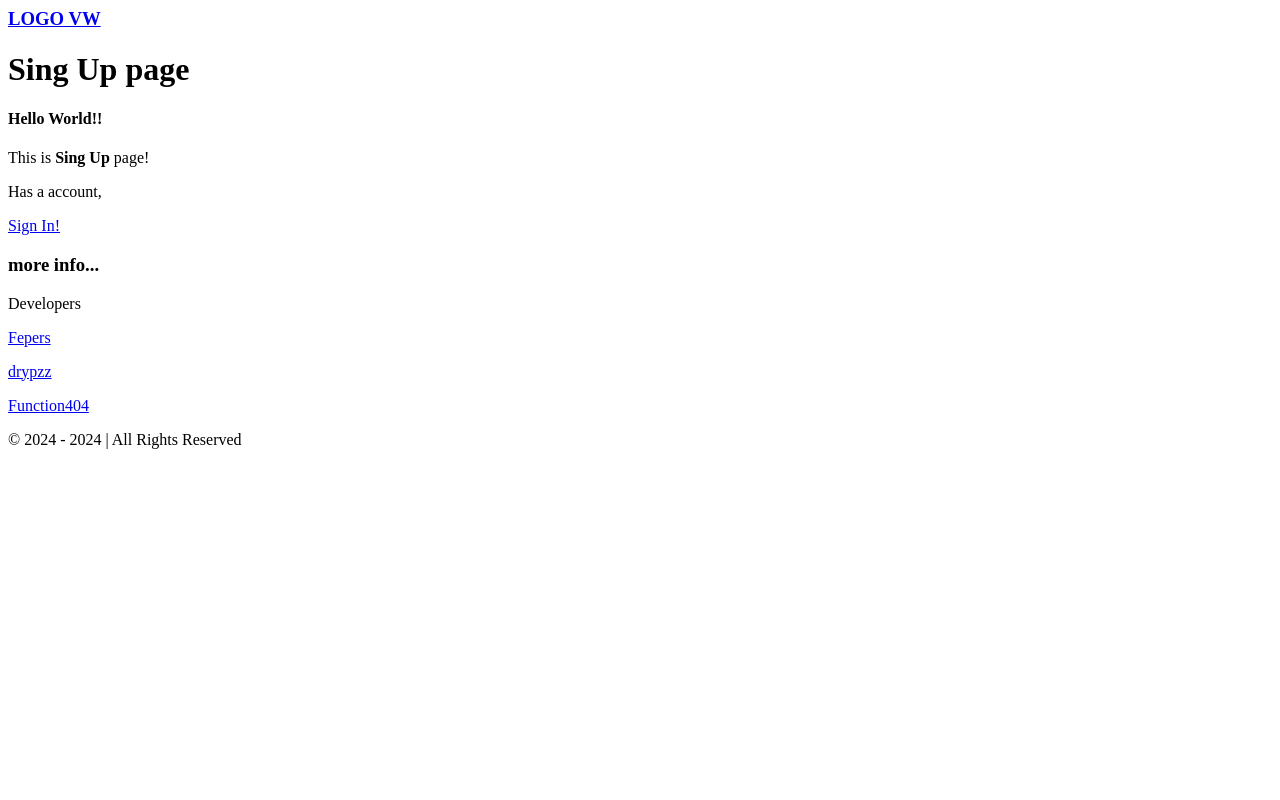
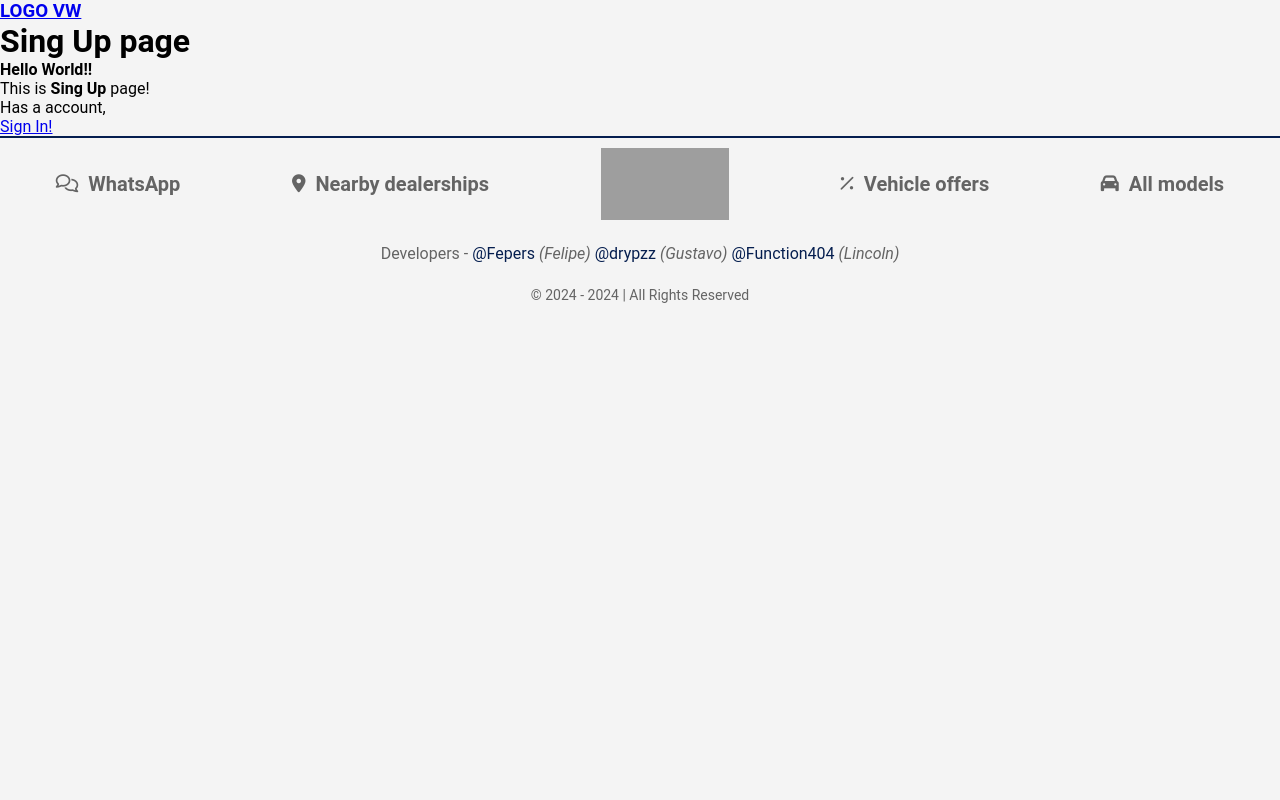
Before and after one commit to function404/vwcrud_, a PHP site: page /assets/pages/signUpPage.php in a window 1280 px wide. Run offline with PHP 8.4, Linux system fonts and the light colour scheme; some libraries are stand-ins or nearby versions; grey boxes are pictures that could not be loaded.

Commit message:
feat: add styles to the footer

```diff
--- /dev/null
+++ b/assets/css/global.css
@@ -0,0 +1,138 @@
+/**
+   * Global CSS
+   *
+   * This file contains the Global CSS of the website.
+   *
+*/
+* {
+   margin: 0;
+   padding: 0;
+   box-sizing: border-box;
+   scroll-behavior: smooth;
+}
+
+body {
+   font-family: 'Roboto', sans-serif;
+   background-color: #f4f4f4;
+}
+
+/* Footer*/
+footer {
+   text-align: center;
+   padding: 10px 0;
+   border-top: 2px solid #051E4F;
+}
+footer .container-links {
+   display: flex;
+   flex-direction: row;
+   justify-content: space-around;
+   align-items: center;
+}
+footer .container-links .content-links {
+   display: flex;
+   flex-direction: row;
+   justify-content: space-between;
+   align-items: center;
+   gap: 10px;
+}
+footer .container-links .content-links img {
+   width: 128px;
+   height: 72px;
+   object-fit: cover;
+}
+footer .container-links .content-links p a {
+   font-size: 20px;
+   color: #646464;
+   font-weight: 700;
+   text-decoration: none;
+   transition: all .5s ease-in-out;
+}
+footer .container-links .content-links p a:hover {
+   color: #051E4F;
+   transition: all .5s ease-in-out;
+}
+footer .container-links .content-links i {
+   font-size: 18px;
+   color: #646464;
+}
+footer .content-visible-mobile {
+   display: none;
+   visibility: hidden;
+}
+
+footer .container-devs {
+   display: flex;
+   flex-direction: row;
+   justify-content: center;
+   align-items: center;
+   margin-top: 24px;
+}
+footer .container-devs p {
+   font-size: 16px;
+   color: #646464;
+}
+footer .container-devs p a {
+   color: #051E4F;
+   text-decoration: none;
+   transition: all .5s ease-in-out;
+}
+footer .container-devs p a:hover {
+   color: #646464;
+   transition: all .5s ease-in-out;
+}
+
+footer .copyright {
+   margin-top: 24px;
+   font-size: 14px;
+   color: #646464;
+}
+
+@media screen and (max-width: 768px) {
+   footer .container-links {
+      flex-direction: column;
+      gap: 20px;
+   }
+   footer .container-links .content-visible-mobile {
+      display: flex;
+      visibility: visible;
+   }
+   footer .container-links .content-visible-mobile {
+      display: flex;
+      align-items: center;
+   }
+   footer .container-links .content-visible-mobile img {
+      width: 128px;
+      height: 72px;
+      object-fit: cover;
+   }
+   footer .container-links .content-visible-mobile .p-visible-mobile{
+      font-size: 20px;
+      color: #051E4F;
+      font-weight: 600;
+   }
+
+   footer .container-links .content-links {
+      flex-direction: row;
+   }
+   footer .container-links .content-links.logo-visble-web {
+      display: none;
+   }
+   footer .container-links .content-links p a {
+      font-size: 18px;
+   }
+   footer .container-links .content-links i {
+      font-size: 16px;
+   }
+
+   footer .container-devs {
+      flex-wrap: wrap;
+      padding: 0 30px;
+   }
+   footer .container-devs p {
+      font-size: 14px;
+   }
+
+   footer .copyright {
+      font-size: 12px;
+   }
+}
--- a/assets/includes/footer.php
+++ b/assets/includes/footer.php
@@ -6,22 +6,50 @@
 */ -->
 
         <footer>
-            <div>
-                <h3>more info...</h3>
-            </div>
-            <div>
-                <p>Developers</p>
-                <p>
-                    <a href="https://www.github.com/Felipe-G-Schmitt" target="_blank">Fepers</a>
+            <section class="container-links">
+                <article class="content-visible-mobile">
+                    <img src="https://s3-alpha-sig.figma.com/img/aa4e/4b27/f2a0230cad97e6d4453b5aabf7dc383f?Expires=1731283200&Key-Pair-Id=APKAQ4GOSFWCVNEHN3O4&Signature=mTi0hPdRdSpzcc1aITmZZzJnSzm6bt97oLmYbazvc6sLfiGxS8eUIQTLgjM0Q-Cxxmm4skkQH~aitODfDA-vHhJ6H2tZi8E~skMh6P9LP~NVvb6VUlzK36~s7kCd8DleOBISHXd~Ef51pb38Aat5HAz5WVEVtD2SfHk3U5TZy7tL7chf8MY63bmSNXDEf5ftvMhnLUNo2xidBjhECvZ8xiKgmaRckbscPDuGDA2pa7lhBMgo7SP56Vnk~Odvx4YNk2jFu8BG2xSv4N0gccFJpGaj5I0NWVJD58RNegjAW8eaZh0Um9nxtmxBmdJSdyFTcaXlncJBCU8Go4GlfoClCQ__" alt="LOGO-VW">
+                    <p class="p-visible-mobile">Volkswagen Das Auto</p>
+                </article>
+                <article class="content-links">
+                    <i class="fa-regular fa-comments"></i>
+                    <p>
+                        <a href="#">WhatsApp</a>
+                    </p>
+                </article>
+                <article class="content-links">
+                    <i class="fa-solid fa-location-dot"></i>
+                    <p>
+                        <a href="#">Nearby dealerships</a>
+                    </p>
+                </article>
+                <article class="content-links logo-visble-web">
+                    <img src="https://s3-alpha-sig.figma.com/img/aa4e/4b27/f2a0230cad97e6d4453b5aabf7dc383f?Expires=1731283200&Key-Pair-Id=APKAQ4GOSFWCVNEHN3O4&Signature=mTi0hPdRdSpzcc1aITmZZzJnSzm6bt97oLmYbazvc6sLfiGxS8eUIQTLgjM0Q-Cxxmm4skkQH~aitODfDA-vHhJ6H2tZi8E~skMh6P9LP~NVvb6VUlzK36~s7kCd8DleOBISHXd~Ef51pb38Aat5HAz5WVEVtD2SfHk3U5TZy7tL7chf8MY63bmSNXDEf5ftvMhnLUNo2xidBjhECvZ8xiKgmaRckbscPDuGDA2pa7lhBMgo7SP56Vnk~Odvx4YNk2jFu8BG2xSv4N0gccFJpGaj5I0NWVJD58RNegjAW8eaZh0Um9nxtmxBmdJSdyFTcaXlncJBCU8Go4GlfoClCQ__" alt="LOGO-VW">
+                </article>
+                <article class="content-links">
+                    <i class="fa-regular fa-percent"></i>
+                    <p>
+                        <a href="#">Vehicle offers</a>
+                    </p>
+                </article>
+                <article class="content-links">
+                    <i class="fa-solid fa-car"></i>
+                    <p>
+                        <a href="#">All models</a>
+                    </p>
+                </article>
+            </section>
+            <section class="container-devs">
+                <p>Developers -
+                    <a href="https://www.github.com/Felipe-G-Schmitt" target="_blank">@Fepers</a>
+                    <i>(Felipe)</i>
+                    <a href="https://www.github.com/drypzz" target="_blank">@drypzz</a>
+                    <i>(Gustavo)</i>
+                    <a href="https://www.github.com/function404" target="_blank">@Function404</a>
+                    <i>(Lincoln)</i>
                 </p>
-                <p>
-                    <a href="https://www.github.com/drypzz" target="_blank">drypzz</a>
-                </p>
-                <p>
-                    <a href="https://www.github.com/function404" target="_blank">Function404</a>
-                </p>
-                <p>&copy; 2024 - <?php echo date('Y'); ?> | All Rights Reserved</p>
-            <div>
+            </section>
+            <p class="copyright">&copy; 2024 - <?php echo date('Y'); ?> | All Rights Reserved</p>
         </footer>
     </body>
 </html>
--- a/assets/includes/header.php
+++ b/assets/includes/header.php
@@ -9,6 +9,9 @@
 <head>
     <meta charset="UTF-8">
     <meta name="viewport" content="width=device-width, initial-scale=1.0">
+    <link rel="stylesheet" href="https://cdnjs.cloudflare.com/ajax/libs/font-awesome/6.6.0/css/all.min.css" integrity="sha512-Kc323vGBEqzTmouAECnVceyQqyqdsSiqLQISBL29aUW4U/M7pSPA/gEUZQqv1cwx4OnYxTxve5UMg5GT6L4JJg==" crossorigin="anonymous" referrerpolicy="no-referrer" />
+    <link rel="stylesheet" href="../css/global.css">
+    <link rel="shortcut icon" type="image/x-icon" sizes="32x32" href="https://s3-alpha-sig.figma.com/img/aa4e/4b27/f2a0230cad97e6d4453b5aabf7dc383f?Expires=1731283200&Key-Pair-Id=APKAQ4GOSFWCVNEHN3O4&Signature=mTi0hPdRdSpzcc1aITmZZzJnSzm6bt97oLmYbazvc6sLfiGxS8eUIQTLgjM0Q-Cxxmm4skkQH~aitODfDA-vHhJ6H2tZi8E~skMh6P9LP~NVvb6VUlzK36~s7kCd8DleOBISHXd~Ef51pb38Aat5HAz5WVEVtD2SfHk3U5TZy7tL7chf8MY63bmSNXDEf5ftvMhnLUNo2xidBjhECvZ8xiKgmaRckbscPDuGDA2pa7lhBMgo7SP56Vnk~Odvx4YNk2jFu8BG2xSv4N0gccFJpGaj5I0NWVJD58RNegjAW8eaZh0Um9nxtmxBmdJSdyFTcaXlncJBCU8Go4GlfoClCQ__" />
     <title>VW: Volkswagen | Home</title>
 </head>
 <body>
--- a/assets/pages/homePage.php
+++ b/assets/pages/homePage.php
@@ -7,10 +7,10 @@
 
 <?php include '../includes/header.php'?>
 
-<div>
+<main>
     <h1>Home page</h1>
     <h4>Hello World!</h4>
     <p>This is <b>Home</b> page!</p>
-</div>
+</main>
 
 <?php include '../includes/footer.php'?>
--- a/assets/pages/signUpPage.php
+++ b/assets/pages/signUpPage.php
@@ -4,7 +4,18 @@
     * This file contains the Sign Up page of website.
     *
 */ -->
-<div>
+<!DOCTYPE html>
+<html lang="pt-br">
+<head>
+    <meta charset="UTF-8">
+    <meta name="viewport" content="width=device-width, initial-scale=1.0">
+    <link rel="stylesheet" href="https://cdnjs.cloudflare.com/ajax/libs/font-awesome/6.6.0/css/all.min.css" integrity="sha512-Kc323vGBEqzTmouAECnVceyQqyqdsSiqLQISBL29aUW4U/M7pSPA/gEUZQqv1cwx4OnYxTxve5UMg5GT6L4JJg==" crossorigin="anonymous" referrerpolicy="no-referrer" />
+    <link rel="stylesheet" href="../css/global.css">
+    <link rel="shortcut icon" type="image/x-icon" sizes="32x32" href="https://s3-alpha-sig.figma.com/img/aa4e/4b27/f2a0230cad97e6d4453b5aabf7dc383f?Expires=1731283200&Key-Pair-Id=APKAQ4GOSFWCVNEHN3O4&Signature=mTi0hPdRdSpzcc1aITmZZzJnSzm6bt97oLmYbazvc6sLfiGxS8eUIQTLgjM0Q-Cxxmm4skkQH~aitODfDA-vHhJ6H2tZi8E~skMh6P9LP~NVvb6VUlzK36~s7kCd8DleOBISHXd~Ef51pb38Aat5HAz5WVEVtD2SfHk3U5TZy7tL7chf8MY63bmSNXDEf5ftvMhnLUNo2xidBjhECvZ8xiKgmaRckbscPDuGDA2pa7lhBMgo7SP56Vnk~Odvx4YNk2jFu8BG2xSv4N0gccFJpGaj5I0NWVJD58RNegjAW8eaZh0Um9nxtmxBmdJSdyFTcaXlncJBCU8Go4GlfoClCQ__" />
+    <title>VW: Volkswagen | Sign Up</title>
+</head>
+<body>
+    <main>
         <div>
             <h3><a href="homePage.php">LOGO VW</a></h3>
         </div>
@@ -17,6 +28,6 @@
             <p>Has a account,</p>
             <a href="signInPage.php">Sign In!</a>
         </div>
-</div>
+    </main>
 
 <?php include '../includes/footer.php'?>
```
Also changed, not shown: assets/pages/signInPage.php (+13 -2 lines), package.json (added, +17 -0 lines), README.md. Lines whose indentation alone changed are shown as unchanged.
